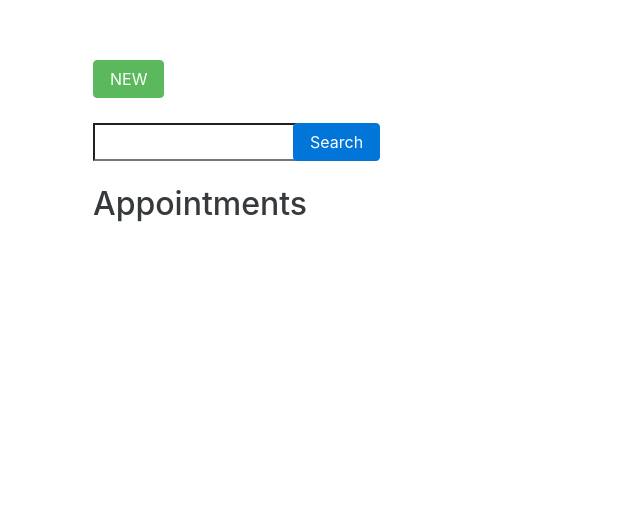
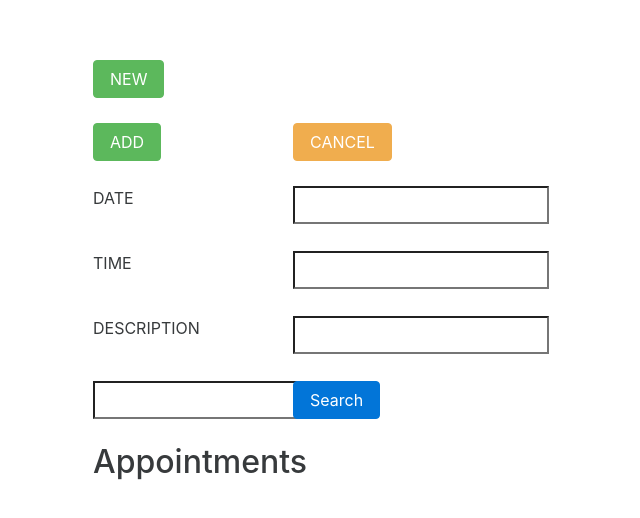
Before and after one commit to mfgryan/python-app, a plain HTML site: page index.html in a window 1280 px wide. Shown: the part 240-758 px from the top of the page, without its empty margins (362-1002 px from the left). Drawn offline with Linux system fonts and the light colour scheme.

Commit message:
finished front end work

```diff
--- a/index.html
+++ b/index.html
@@ -26,6 +26,34 @@
             <div class="col-md-6"><button type="button" class="btn btn-success">NEW</button></div>
         </div>
         <div class="row">
+            <div class="col-md-6"><button type="button" class="btn btn-success">ADD</button></div>
+            <div class="col-md-6"><button type="button" class="btn btn-warning">CANCEL</button></div>
+        </div>
+            <div class="row">
+                <div class="col-md-6">
+                    <p>DATE</p>
+                    </div>
+                <div class="col-md-6">
+                    <input type="text" name="date">
+                </div>
+            </div>
+            <div class="row">
+                <div class="col-md-6">
+                    <p>TIME</p>
+                </div>
+                <div class="col-md-6">
+                    <input type="text" name="time">
+                </div>
+            </div>
+            <div class="row">
+                <div class="col-md-6">
+                    <p>DESCRIPTION</p>
+                </div>
+                <div class="col-md-6">
+                    <input type="text" name="description">
+                </div>
+            </div>
+        <div class="row">
             <div class="col-md-6"><input type="text" name="search"></div>
             <div class="col-md-6"><button type="button" class="btn btn-primary">Search</button></div>
         </div>
@@ -46,10 +74,20 @@
             height: 38px;
         }
     </style>
-    <script>
-
-    </script>
     <script src="js/jquery-3.1.0.min.js?v=1"></script>
     <script src="js/bootstrap.min.js?v=1"></script>
+    <script>
+        var page = {};
+        $(function() {
+            page.results = {};
+            page.updateResults = function(){
+
+            };
+            page.getAppointments = function(search){
+                console.log(page);
+            };
+            page.getAppointments();
+        });
+    </script>
 </body>
 </html>
```
